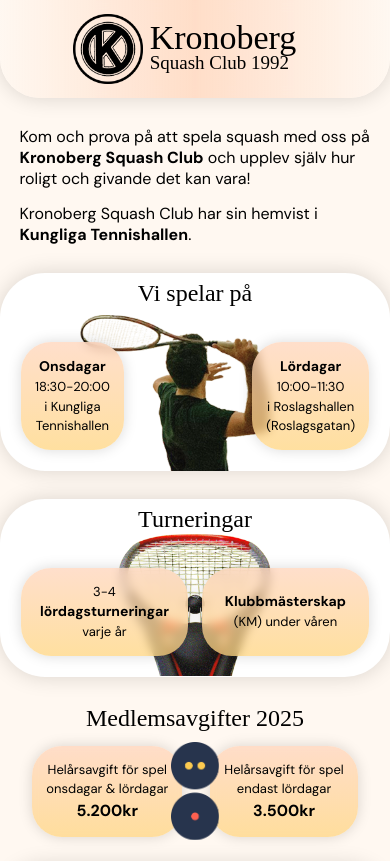
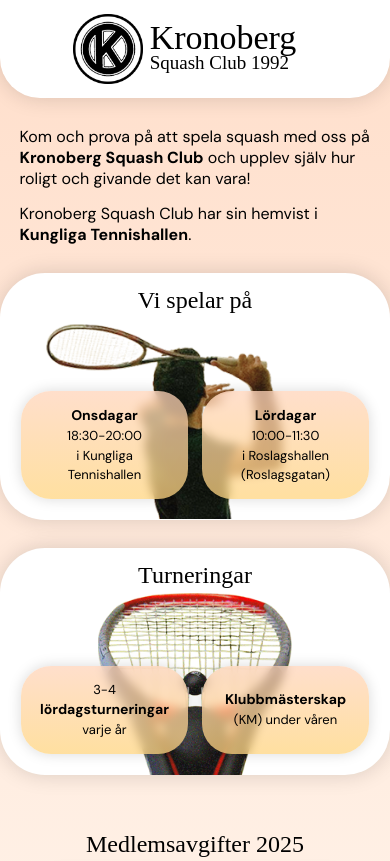
Before and after one commit to ArvidAlforn/arvidalforn.github.io, a plain HTML site: page index.html in a window 390 px wide. Shown: the top 861 px of the page. Drawn offline with Linux system fonts and the light colour scheme; a web font is replaced by a local one.

Commit message:
Add files via upload

```diff
--- a/style.css
+++ b/style.css
@@ -175,6 +175,7 @@ ul li a, ul p{
     background-repeat: no-repeat;
     background-position: right 20vw top 14px;
     background-size: auto 100%;
+    box-shadow: inset 0 0 14px 0 rgb(0, 0, 0, 0.15);
 }
 .right .area-box{
     justify-content: flex-start;
@@ -183,6 +184,7 @@ ul li a, ul p{
     background-repeat: no-repeat;
     background-position: left 20vw top 14px;
     background-size: auto 100%;
+    box-shadow: inset 0 0 14px 0 rgb(0, 0, 0, 0.15);
 }
 .background-blur{
     backdrop-filter: blur(5px);
@@ -197,10 +199,7 @@ ul li a, ul p{
     mix-blend-mode: difference;
 }
 
-.left-box .column, .right-box .column{
-    width: fit-content;
-}
-.right-box .column{
+.left .area-box .column, .right .area-box .column{
     width: fit-content;
 }
 .image-wrapper{
@@ -262,7 +261,6 @@ ul li a, ul p{
 .transparent{
     background-color: rgb(0, 0, 0, 0);
     background-image: none;
-    padding: 0;
 }
 #pricing img{
     height: 98px;
@@ -290,7 +288,7 @@ ul li a, ul p{
     box-sizing: border-box;
 }
 #pitch .area-box{
-    box-shadow: inset 0 0 14px 0 rgb(0, 0, 0, 0.15);
+    box-shadow: 0 0 14px 0 rgb(0, 0, 0, 0.15);
 }
 .text.box img{
     opacity: 0.5;
@@ -320,7 +318,7 @@ span{
 
 @media only screen and (max-width: 768px){
     body{
-        background-color: #FFF8F1;
+        background: linear-gradient(rgba(255, 212, 186, 0.75),#FFF8F1,rgba(255, 212, 186, 0.75));
     }
     .desktop-only{
         display: none !important;
@@ -340,9 +338,9 @@ span{
         width: 90vw;
         text-align: left;
     }
-    header .area-box{
-        /* background: none;
-        background-color: #FFFFFF; */
+    header .area-box, footer .area-box{
+        background: none;
+        background-color: #FFFFFF;
     }
     .area-box{
         background-color: #FFFFFF;
@@ -366,28 +364,28 @@ span{
         border-radius: 45px;
         width: 100vw;
         height: auto;
-        padding: 7px 21px 21px 21px;
+        padding: 14px 21px 21px 21px;
         background-position: bottom center;
         background-size: auto 80%;
         box-shadow: 0 0 21px 0 rgb(0, 0, 0, 0.15);
         box-sizing: border-box;
     }
     #information-wrapper .left .area-box{
-        background-position: bottom left 40%;
+        background-position: bottom left 30%;
     }
     #information-wrapper .area-box .column{
         justify-content: space-between;
         align-items: space-between;
         width: 100%;
         height: 100%;
-        gap: 35px;
+        gap: 77px;
     }
     #information-wrapper .row{
         width: 100%;
         justify-content: space-between;
     }
     #information-wrapper .text-box{
-        max-width: 40%;
+        width: 100%;
     }
     .text-box{
         width: auto;
@@ -407,7 +405,6 @@ span{
     }
 
     #pricing .area-box, #contact .area-box{
-        padding: 0 21px 0 21px;
     }
 
     #pitch .area-box{
```
